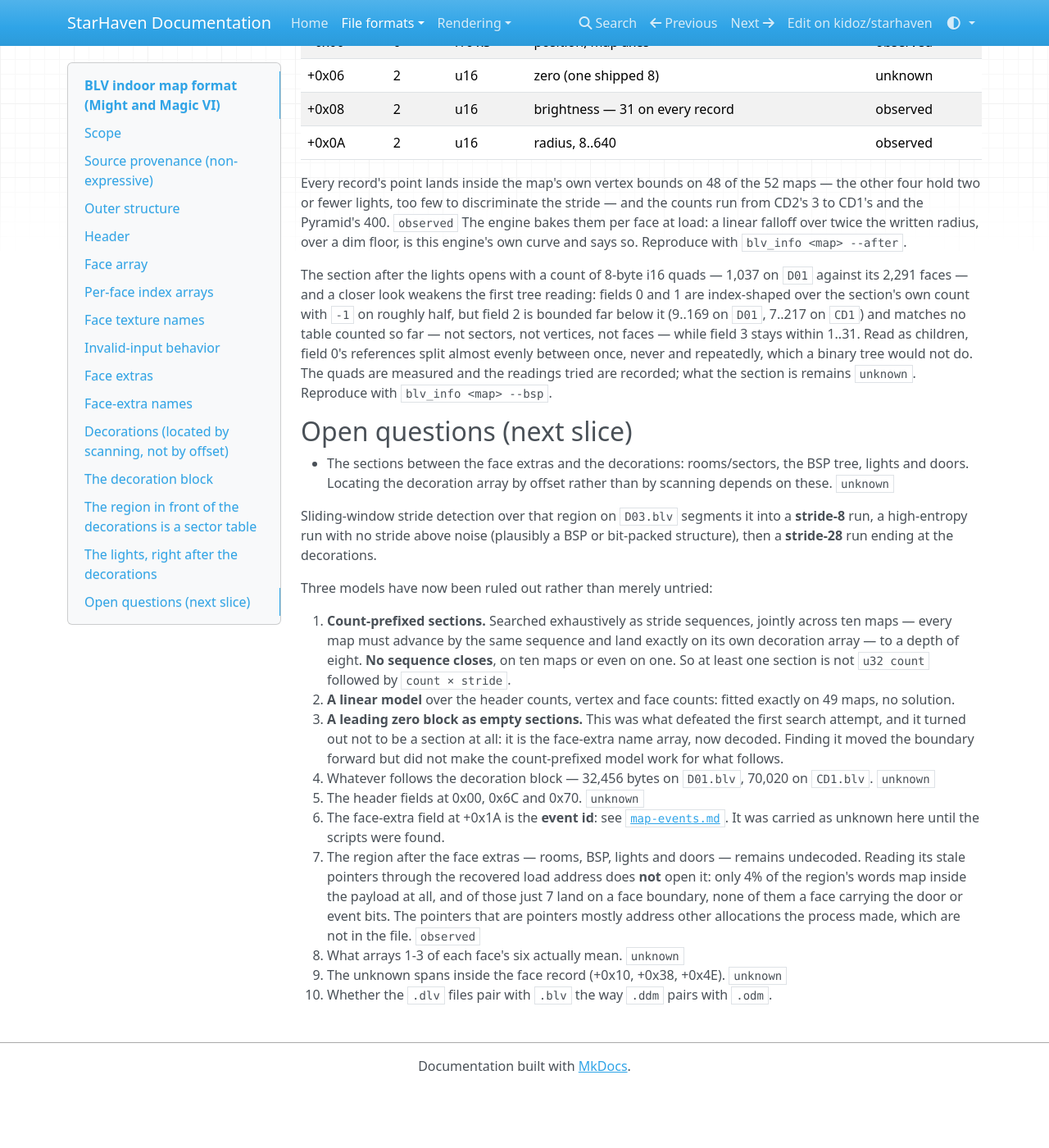
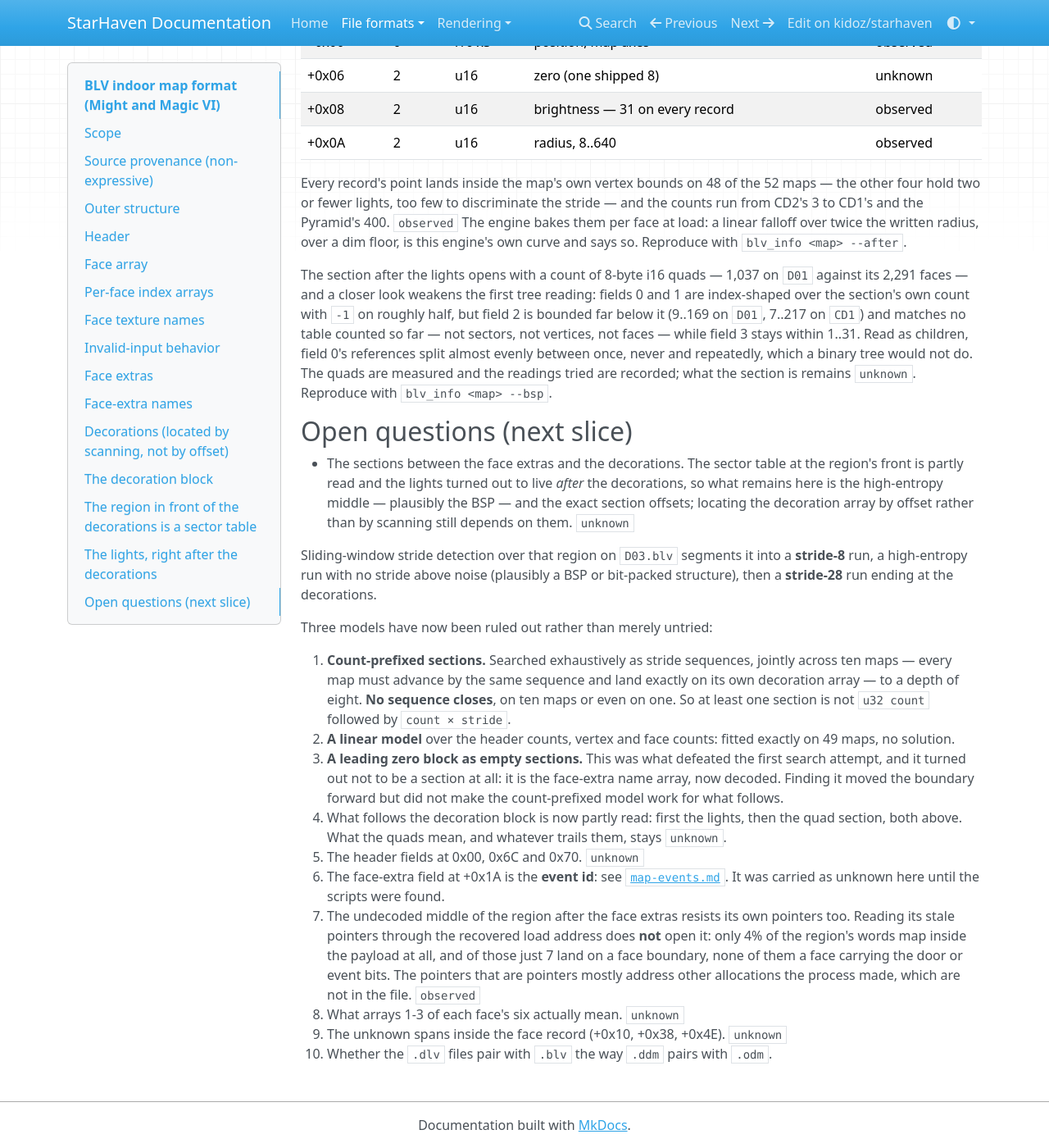
Before and after one commit to kidoz/starhaven, an MkDocs documentation site: the page built from docs/formats/blv.md, in a window 1280 px wide and 1400 px high, scrolled down 10636 px. Shown: the whole window at 82% size. Built offline with MkDocs 1.6.1, drawn with Linux system fonts in a browser that asks for light colours; nearby versions of some CDN libraries; before the commit the page ends 11964 px from its top, so only the background shows below that.

```diff
--- a/docs/formats/blv.md
+++ b/docs/formats/blv.md
@@ -495,9 +495,12 @@ Reproduce with `blv_info <map> --bsp`.
 
 ## Open questions (next slice)
 
-- The sections between the face extras and the decorations: rooms/sectors, the
-  BSP tree, lights and doors. Locating the decoration array by offset rather
-  than by scanning depends on these. `unknown`
+- The sections between the face extras and the decorations. The sector
+  table at the region's front is partly read and the lights turned out to
+  live *after* the decorations, so what remains here is the high-entropy
+  middle — plausibly the BSP — and the exact section offsets; locating the
+  decoration array by offset rather than by scanning still depends on
+  them. `unknown`
 
   Sliding-window stride detection over that region on `D03.blv` segments it
   into a **stride-8** run, a high-entropy run with no stride above noise
@@ -517,14 +520,15 @@ Reproduce with `blv_info <map> --bsp`.
      first search attempt, and it turned out not to be a section at all: it is
      the face-extra name array, now decoded. Finding it moved the boundary
      forward but did not make the count-prefixed model work for what follows.
-- Whatever follows the decoration block — 32,456 bytes on `D01.blv`, 70,020 on
-  `CD1.blv`. `unknown`
+- What follows the decoration block is now partly read: first the lights,
+  then the quad section, both above. What the quads mean, and whatever
+  trails them, stays `unknown`.
 - The header fields at 0x00, 0x6C and 0x70. `unknown`
 - The face-extra field at +0x1A is the **event id**: see
   [`map-events.md`](map-events.md). It was carried as unknown here until the
   scripts were found.
-- The region after the face extras — rooms, BSP, lights and doors — remains
-  undecoded. Reading its stale pointers through the recovered load address does
+- The undecoded middle of the region after the face extras resists its
+  own pointers too. Reading its stale pointers through the recovered load address does
   **not** open it: only 4% of the region's words map inside the payload at all,
   and of those just 7 land on a face boundary, none of them a face carrying the
   door or event bits. The pointers that are pointers mostly address other
```
Also changed, not shown: README.md (+20 -6 lines), docs/formats/map-events.md (+3 -1 lines), docs/formats/text-tables.md (+6 -4 lines).
